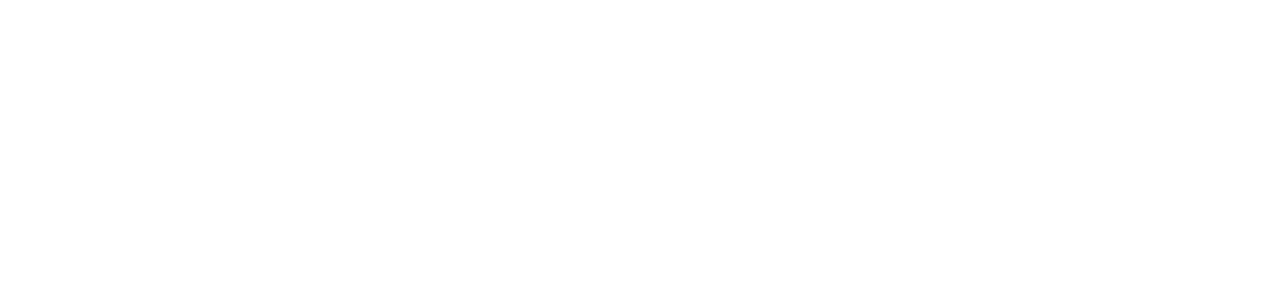
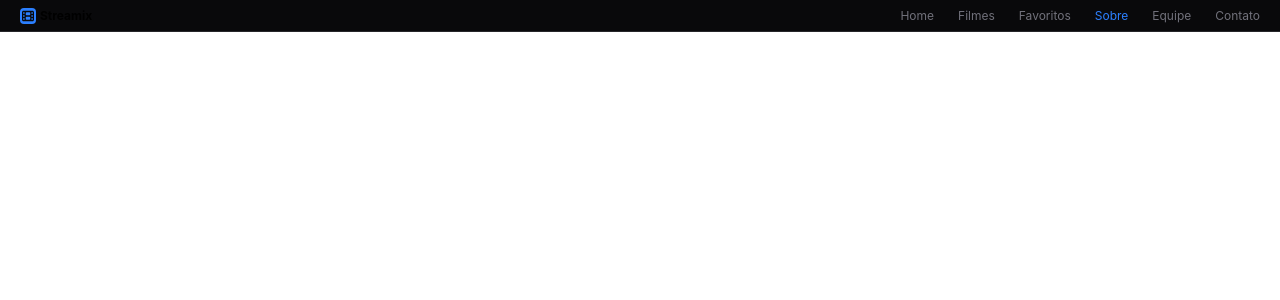
Before and after one commit to manuellapiva/streamix, a React (Vite) app: page /contato in a window 1280 px wide. Before the commit this address had no page. Shown: the top 300 px of the page. Built offline with nearby package versions, Linux system fonts and the light colour scheme.

Commit message:
Add Header component and remove duplicate header from Sobre page

```diff
--- a/src/App.jsx
+++ b/src/App.jsx
@@ -5,6 +5,7 @@
 import Detalhes from "./components/Detalhes";
 import Favoritos from './pages/Favoritos'
 import Home from './pages/Home'
+import Header from './components/Header'
 
 export default function App() {
   const [favoritos, setFavoritos] = useState(() => {
@@ -32,6 +33,8 @@
 
   return (
     <BrowserRouter>
+
+    <Header/>
 
       <Routes>
 
--- a/src/components/Header.jsx
+++ b/src/components/Header.jsx
@@ -0,0 +1,75 @@
+import {
+  FaFilm,
+} from "react-icons/fa6";
+
+export default function Header() {
+  return (
+    <header className="fixed left-0 top-0 z-50 h-8 w-full border-b border-zinc-800 bg-zinc-950">
+
+      <div className="mx-auto flex h-full max-w-7xl items-center justify-between px-5">
+
+        {/* LOGO */}
+        <div className="flex items-center gap-1">
+
+          <div className="flex h-4 w-4 items-center justify-center rounded-sm bg-blue-500">
+            <FaFilm className="text-xs text-zinc-950" />
+          </div>
+
+          <span className="text-xs font-bold">
+            Streamix
+          </span>
+
+        </div>
+
+        {/* MENU */}
+        <nav className="flex items-center gap-6">
+
+          <a
+            href="#inicio"
+            className="text-xs text-zinc-500 transition hover:text-blue-500"
+          >
+            Home
+          </a>
+
+          <a
+            href="#filmes"
+            className="text-xs text-zinc-500 transition hover:text-blue-500"
+          >
+            Filmes
+          </a>
+
+          <a
+            href="#favoritos"
+            className="text-xs text-zinc-500 transition hover:text-blue-500"
+          >
+            Favoritos
+          </a>
+
+          <a
+            href="#sobre"
+            className="text-xs text-blue-500"
+          >
+            Sobre
+          </a>
+
+          <a
+            href="#equipe"
+            className="text-xs text-zinc-500 transition hover:text-blue-500"
+          >
+            Equipe
+          </a>
+
+          <a
+            href="#contato"
+            className="text-xs text-zinc-500 transition hover:text-blue-500"
+          >
+            Contato
+          </a>
+
+        </nav>
+
+      </div>
+
+    </header>
+  );
+}
--- a/src/pages/Sobre.jsx
+++ b/src/pages/Sobre.jsx
@@ -1,5 +1,4 @@
 import {
-  FaFilm,
   FaTableCellsLarge,
   FaMagnifyingGlass,
   FaHeart,
@@ -50,61 +49,6 @@
 export default function App() {
   return (
     <div className="min-h-screen bg-zinc-950 text-white">
-      {/* HEADER */}
-      <header className="fixed top-0 left-0 z-50 w-full h-8 bg-zinc-950 border-b border-zinc-800">
-        <div className="max-w-7xl h-full mx-auto px-5 flex items-center justify-between">
-          {/* LOGO */}
-          <div className="flex items-center gap-1">
-            <div className="w-4 h-4 bg-blue-500 flex items-center justify-center rounded-sm">
-              <FaFilm className="text-xs text-zinc-950" />
-            </div>
-
-            <span className="text-xs font-bold">Streamix</span>
-          </div>
-
-          {/* MENU */}
-          <nav className="flex items-center gap-6">
-            <a
-              href="#inicio"
-              className="text-xs text-zinc-500 hover:text-blue-500 transition"
-            >
-              Home
-            </a>
-
-            <a
-              href="#filmes"
-              className="text-xs text-zinc-500 hover:text-blue-500 transition"
-            >
-              Filmes
-            </a>
-
-            <a
-              href="#favoritos"
-              className="text-xs text-zinc-500 hover:text-blue-500 transition"
-            >
-              Favoritos
-            </a>
-
-            <a href="#sobre" className="text-xs text-blue-500">
-              Sobre
-            </a>
-
-            <a
-              href="#equipe"
-              className="text-xs text-zinc-500 hover:text-blue-500 transition"
-            >
-              Equipe
-            </a>
-
-            <a
-              href="#contato"
-              className="text-xs text-zinc-500 hover:text-blue-500 transition"
-            >
-              Contato
-            </a>
-          </nav>
-        </div>
-      </header>
 
       {/* CONTEÚDO */}
       <main id="inicio" className="pt-8">
```
